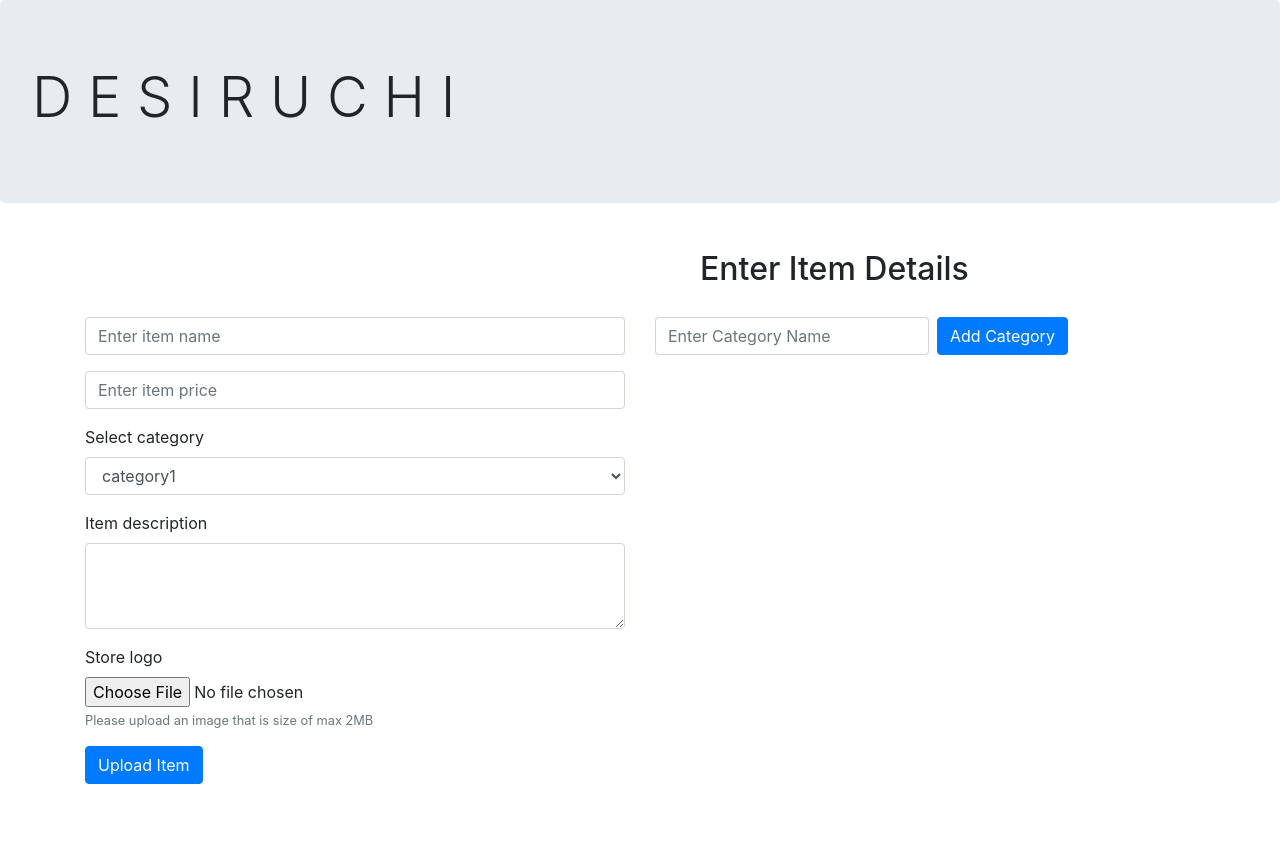
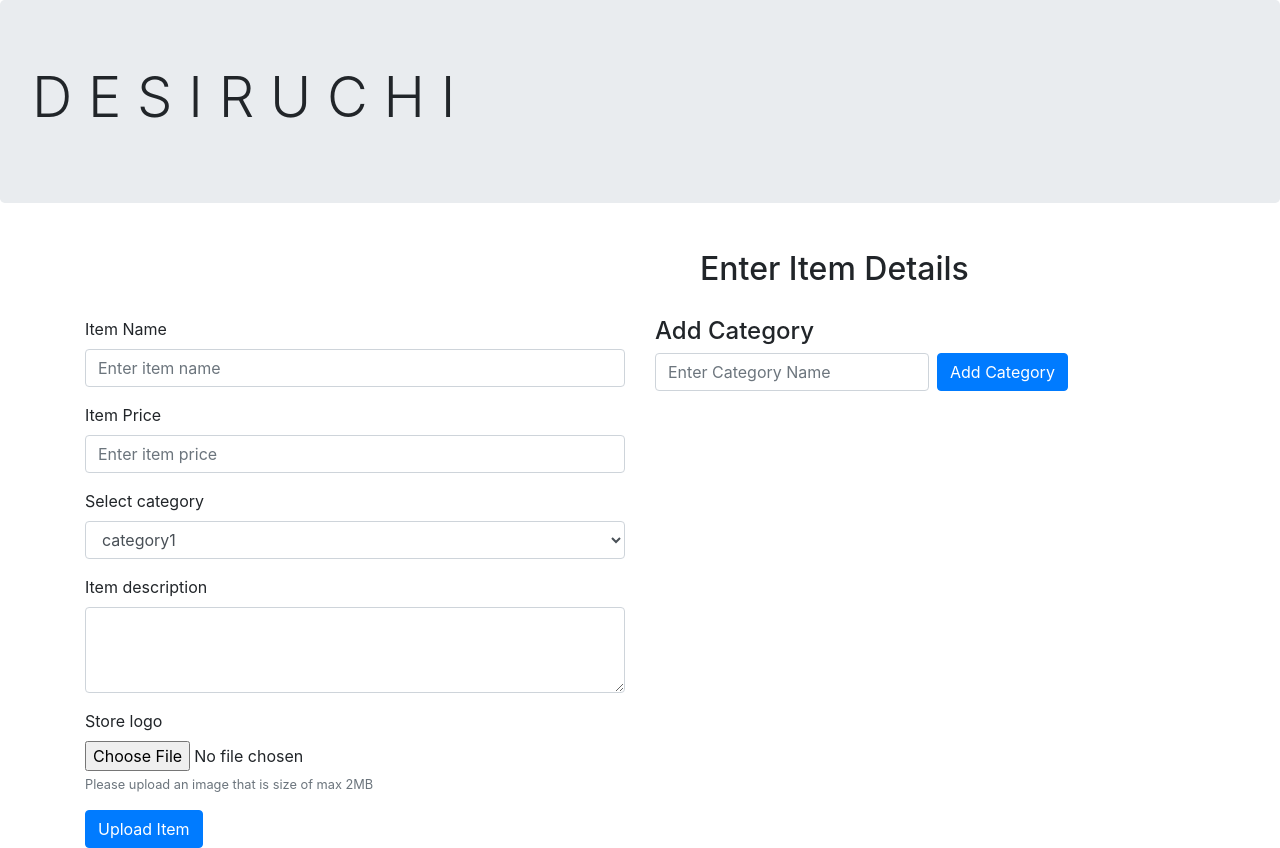
Before and after one commit to manoadepu/DESI-RUCHI, an Angular app in the folder DesiRuchiUI/: page /sellerupload in a window 1280 px wide. Before the commit the page ends 800 px from the top, so only its background shows below. Built offline with nearby package versions, Linux system fonts and the light colour scheme.

Commit message:
modified sellerupdate html

```diff
--- a/DesiRuchiUI/src/app/sellerupload/sellerupload.component.html
+++ b/DesiRuchiUI/src/app/sellerupload/sellerupload.component.html
@@ -16,9 +16,11 @@
       <div class="col">
           <form>
               <div class="form-group">
+                  <label for="itemname">Item Name</label>
                   <input type="text" class="form-control" id="itemname" placeholder="Enter item name">
               </div>
               <div class="form-group">
+                  <label for="itemprice">Item Price</label>
                   <input type="text" class="form-control" id="itemprice" placeholder="Enter item price">
               </div>
               <div class="form-group">
@@ -42,8 +44,8 @@
           </form>
       </div>
       <div class="col">
+          <h4>Add Category</h4>
           <form class="form-inline">
-              <label class="sr-only" for="inlineFormInputGroup">Username</label>
               <div class="input-group mb-2 mr-sm-2 mb-sm-0">
                 <input type="text" class="form-control" id="inlineFormInputGroup" placeholder="Enter Category Name">
               </div>
```
